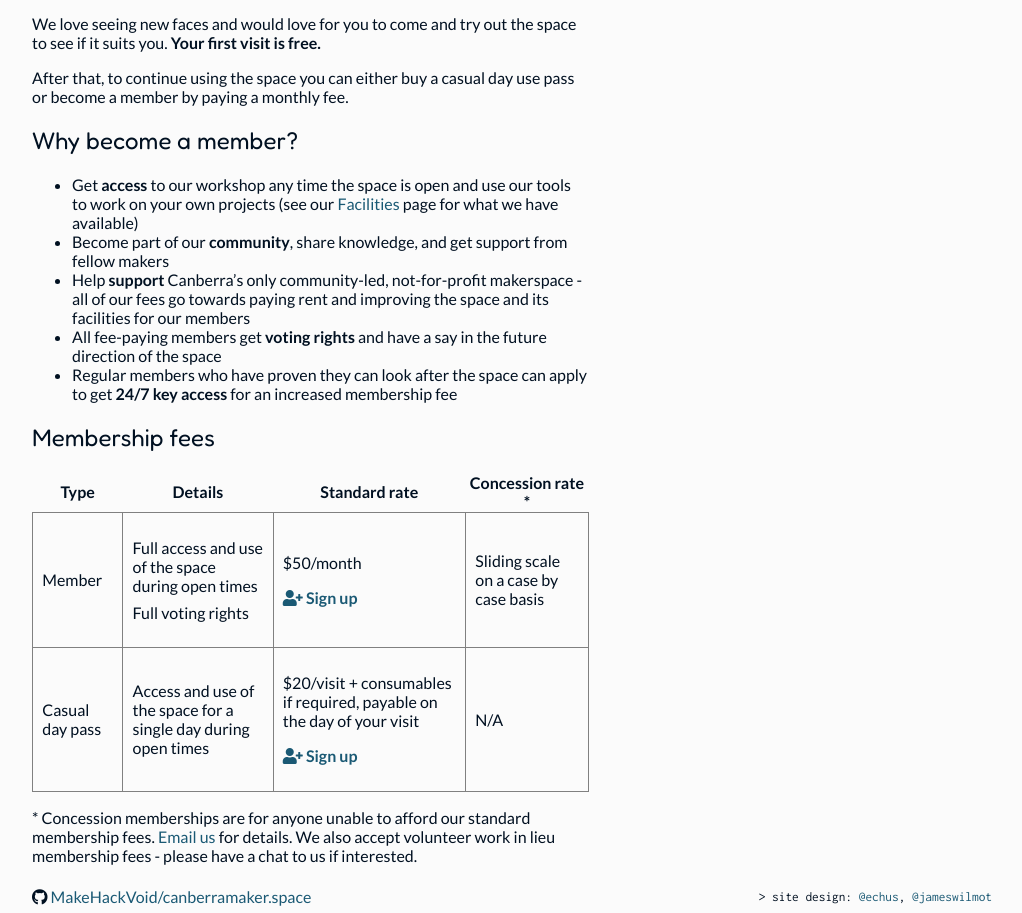
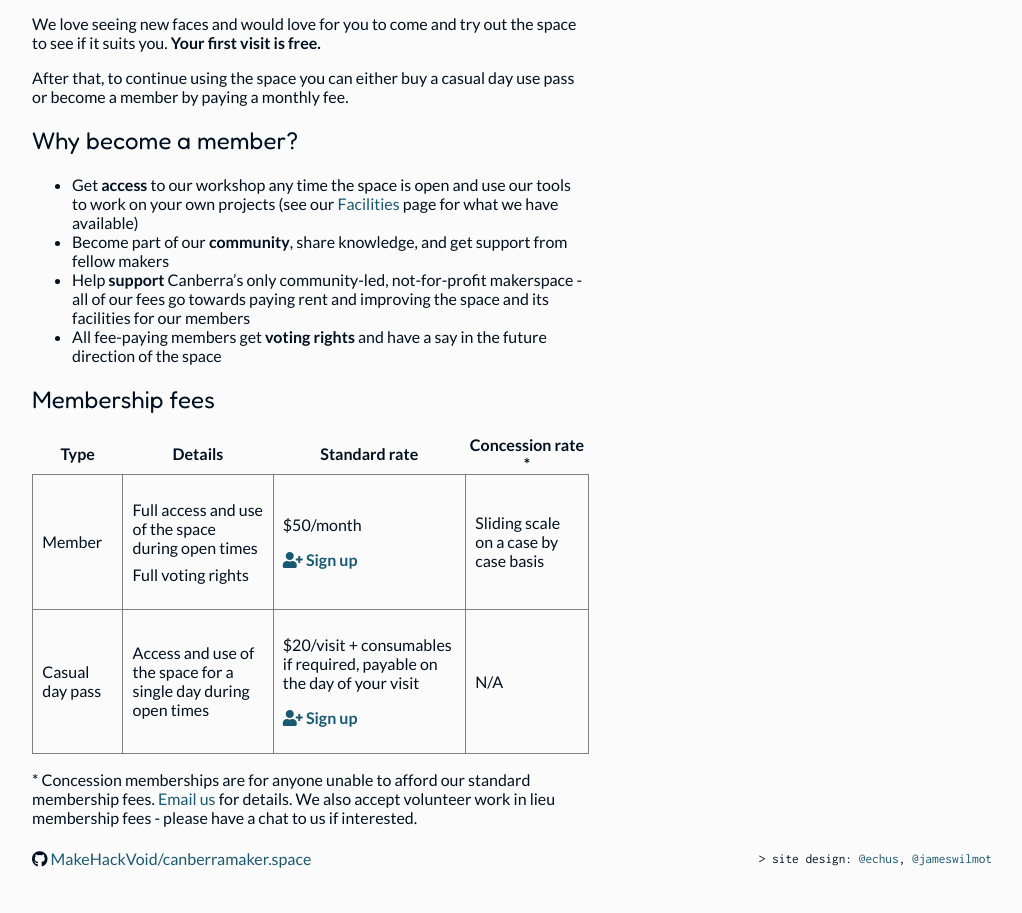
Before and after one commit to makehackvoid/canberramaker.space, a Jekyll site: the page built from membership.html, in a window 1280 px wide. Shown: the part 424-1337 px from the top of the page, without its empty margins (128-1150 px from the left). Built offline with Jekyll 4.4.1, drawn with Linux system fonts in a browser that asks for light colours; after the commit the page ends 1299 px from its top, so only the background shows below that.

Commit message:
membership: removed 24/7 access section

```diff
--- a/membership.html
+++ b/membership.html
@@ -13,7 +13,6 @@ permalink: /membership/
   <li>Become part of our <b>community</b>, share knowledge, and get support from fellow makers</li>
   <li>Help <b>support</b> Canberra’s only community-led, not-for-profit makerspace - all of our fees go towards paying rent and improving the space and its facilities for our members</li>
   <li>All fee-paying members get <b>voting rights</b> and have a say in the future direction of the space</li>
-  <li>Regular members who have proven they can look after the space can apply to get <b>24/7 key access</b> for an increased membership fee</li>
 </ul>
 
 <h2>Membership fees</h2>
```
